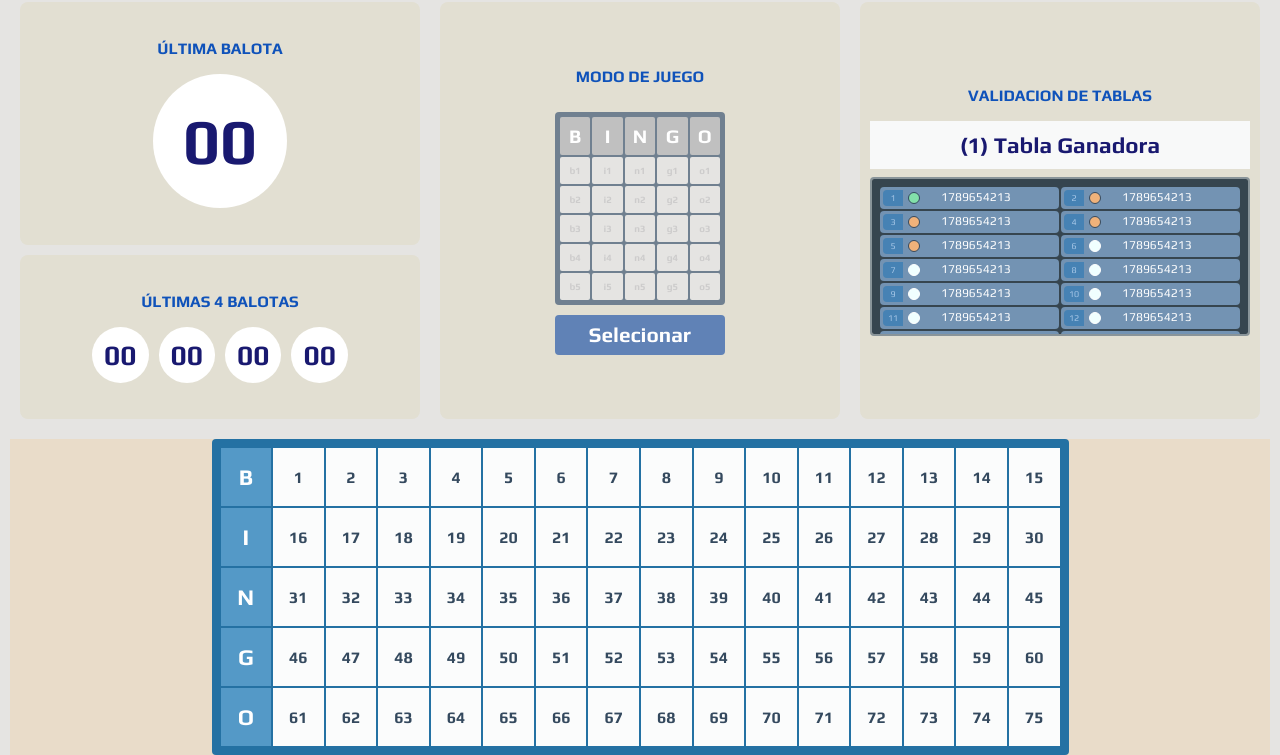
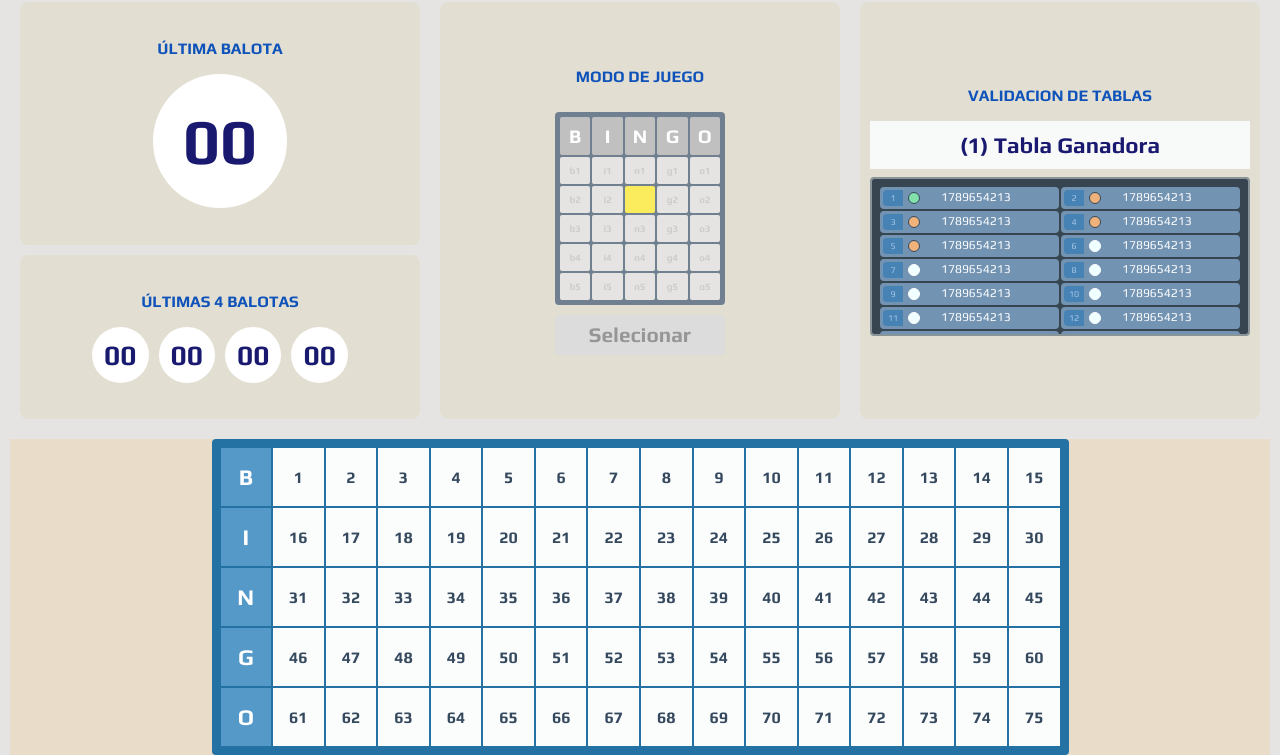
Before and after one commit to rogerlennon88/bingo-game-control, a plain HTML site: page index.html in a window 1280 px wide. Both pictures are taken after a click on the element 639 px from the left and 268 px from the top of the page. Shown: the part 60-815 px from the top of the page. Drawn offline with Linux system fonts and the light colour scheme.

Commit message:
Funcionalidad para crear patrones de Modo de Juego activando los botones. Boton 'btn-select-mode' se habilita cuando el patron cumple con el minimo de posiciones estabelcidas

```diff
--- a/css/components/game-mode.css
+++ b/css/components/game-mode.css
@@ -69,6 +69,11 @@
   color: rgb(251, 236, 93);
 }
 
+.num .btn-ggm.active {
+  background-color: rgb(251, 236, 93);
+  color: rgb(251, 236, 93);
+}
+
 .btn-opm {
   width: 100%;
   font-size: 1.3rem;
@@ -87,3 +92,9 @@
   background-color: rgb(0, 150, 255);
   color: white;
 }
+
+.btn-opm:disabled {
+  background-color: rgb(220, 220, 220);
+  color: rgb(150, 150, 150);
+  cursor: not-allowed;
+}
--- a/js/components/game-mode.js
+++ b/js/components/game-mode.js
@@ -3,8 +3,9 @@
  */
 
 class GameMode {
-    constructor(modeElementId = 'grid-game-mode') {
+  constructor(modeElementId = "grid-game-mode") {
     this.modeElementId = modeElementId;
+    this.selectedPattern = new Set(); // Usamos un Set para almacenar los botones seleccionados
     this.initializeMode();
   }
 
@@ -16,32 +17,35 @@ class GameMode {
     }
 
     this.renderMode(mode);
+    mode.addEventListener("click", this.handlePatternClick.bind(this));
+    this.selectButton = document.getElementById("btn-select-mode");
+    this.selectButton.disabled = true; // Botón deshabilitado al inicio
   }
 
   renderMode(mode) {
-      const letters = ['B', 'I', 'N', 'G', 'O'];
+    const letters = ["B", "I", "N", "G", "O"];
 
     for (let i = 0; i < 5; i++) {
-        const group = document.createElement('div');
-        group.classList.add('group');
+      const group = document.createElement("div");
+      group.classList.add("group");
 
       // Letter cell
-        const letterCell = document.createElement('div');
-        letterCell.classList.add('cell', 'letter');
-        const letterButton = document.createElement('button');
+      const letterCell = document.createElement("div");
+      letterCell.classList.add("cell", "letter");
+      const letterButton = document.createElement("button");
       letterButton.id = `${letters[i].toLowerCase()}-ggm`;
-        letterButton.classList.add('btn', 'btn-ggm');
+      letterButton.classList.add("btn", "btn-ggm");
       letterButton.textContent = letters[i];
       letterCell.appendChild(letterButton);
       group.appendChild(letterCell);
 
       // Number cells
       for (let j = 1; j <= 5; j++) {
-          const numberCell = document.createElement('div');
-          numberCell.classList.add('cell', 'num');
-          const numberButton = document.createElement('button');
+        const numberCell = document.createElement("div");
+        numberCell.classList.add("cell", "num");
+        const numberButton = document.createElement("button");
         numberButton.id = `${letters[i].toLowerCase()}${j}`;
-          numberButton.classList.add('btn', 'btn-ggm');
+        numberButton.classList.add("btn", "btn-ggm");
         numberButton.textContent = `${letters[i].toLowerCase()}${j}`;
         numberCell.appendChild(numberButton);
         group.appendChild(numberCell);
@@ -49,6 +53,29 @@ class GameMode {
       mode.appendChild(group);
     }
   }
+
+  handlePatternClick(event) {
+    if (event.target.classList.contains("btn-ggm")) {
+      const buttonId = event.target.id;
+      this.togglePatternSelection(buttonId, event.target);
+      this.updateSelectButtonState();
+    }
+  }
+
+  togglePatternSelection(buttonId, buttonElement) {
+    if (this.selectedPattern.has(buttonId)) {
+      this.selectedPattern.delete(buttonId);
+      buttonElement.classList.remove("active");
+    } else {
+      this.selectedPattern.add(buttonId);
+      buttonElement.classList.add("active");
+    }
+    console.log("Patrón seleccionado:", Array.from(this.selectedPattern));
+  }
+
+  updateSelectButtonState() {
+    this.selectButton.disabled = this.selectedPattern.size < 4;
+  }
 }
 
 // Inicializar el modo de juego
```
Lines whose indentation alone changed are shown as unchanged.
